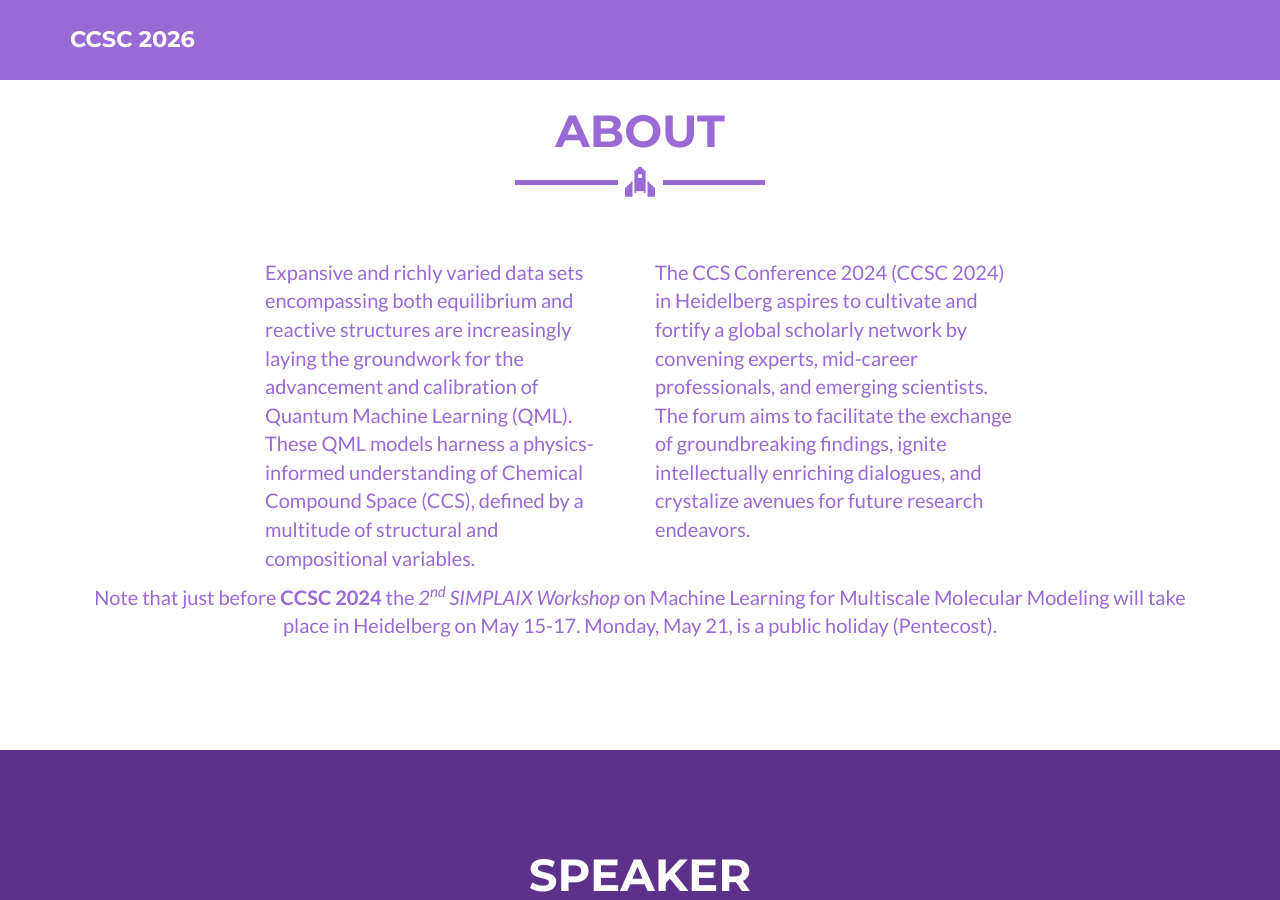
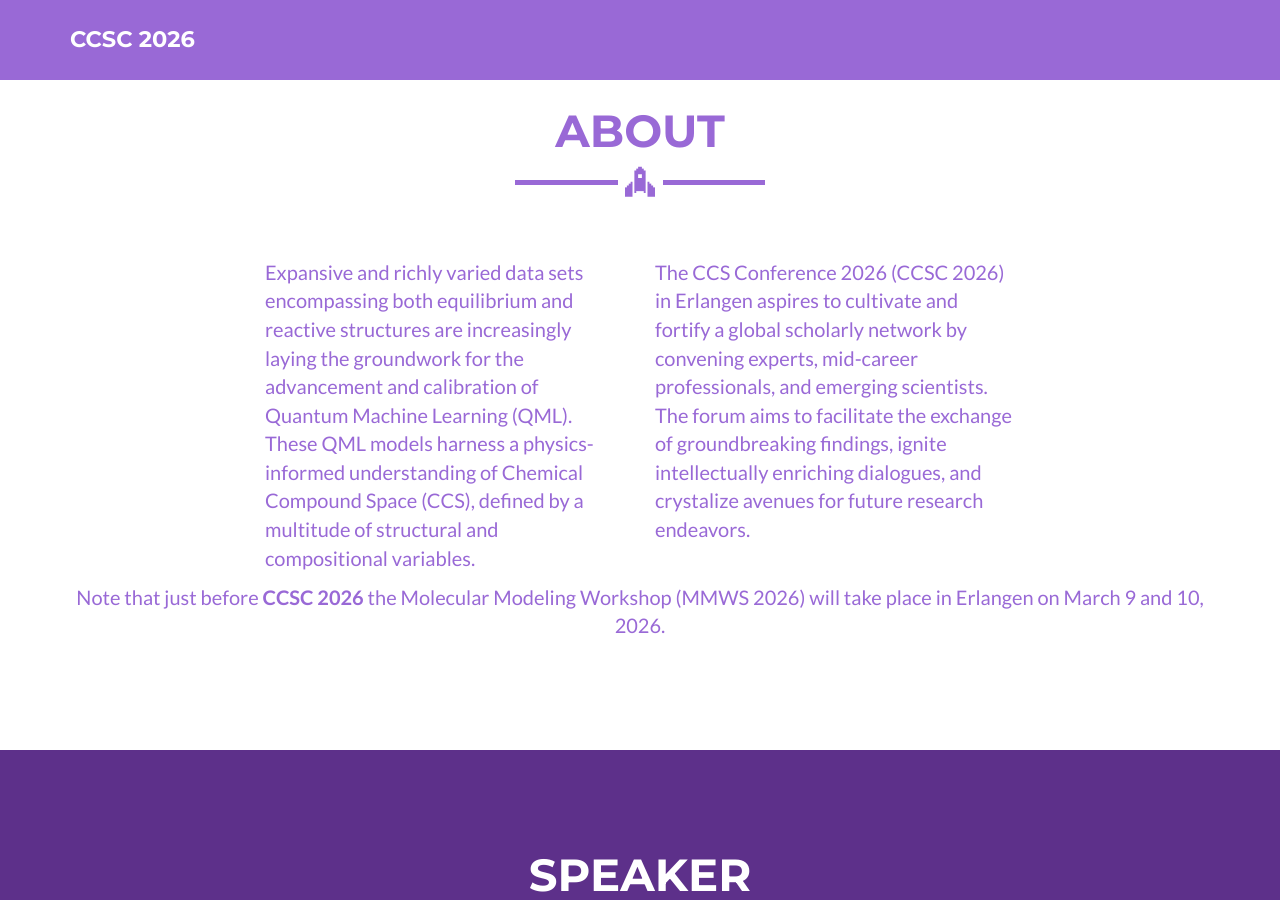
Before and after one commit to ccsc2026/ccsc2026.github.io, a Jekyll site: the page built from _posts/2022-05-21-Day1.md, in a window 1280 px wide and 900 px high, scrolled down 1472 px. Built offline with Jekyll 4.4.1, drawn with Linux system fonts in a browser that asks for light colours.

Commit message:
Update about.html

```diff
--- a/_includes/about.html
+++ b/_includes/about.html
@@ -17,7 +17,7 @@
       </div>
       <div class="col-lg-4">
         <p>
-          The CCS Conference 2024 (CCSC 2024) in Heidelberg aspires to cultivate and fortify a global scholarly network by convening experts, mid-career
+          The CCS Conference 2026 (CCSC 2026) in Erlangen aspires to cultivate and fortify a global scholarly network by convening experts, mid-career
           professionals, and emerging scientists. The forum aims to facilitate the exchange of groundbreaking findings, ignite intellectually enriching
           dialogues, and crystalize avenues for future research endeavors.
         </p>
@@ -26,9 +26,8 @@
       <br><br>
       <div class="col-lg-12 text-center">
         <p>
-          Note that just before <b>CCSC 2024</b> the <i><a href="https://simplaix-workshop2024.h-its.org/" target="_blank" style="color:#9969d6;"> 2<sup><i>nd</i></sup> SIMPLAIX Workshop</a></i>
-          on Machine Learning for Multiscale Molecular Modeling will take place in Heidelberg on May 15-17.
-          Monday, May 21, is a public holiday (Pentecost).
+          Note that just before <b>CCSC 2026</b> the Molecular Modeling Workshop (MMWS 2026) will take place
+          in Erlangen on March 9 and 10, 2026.
         </p>
       </div>
     </div>
```
